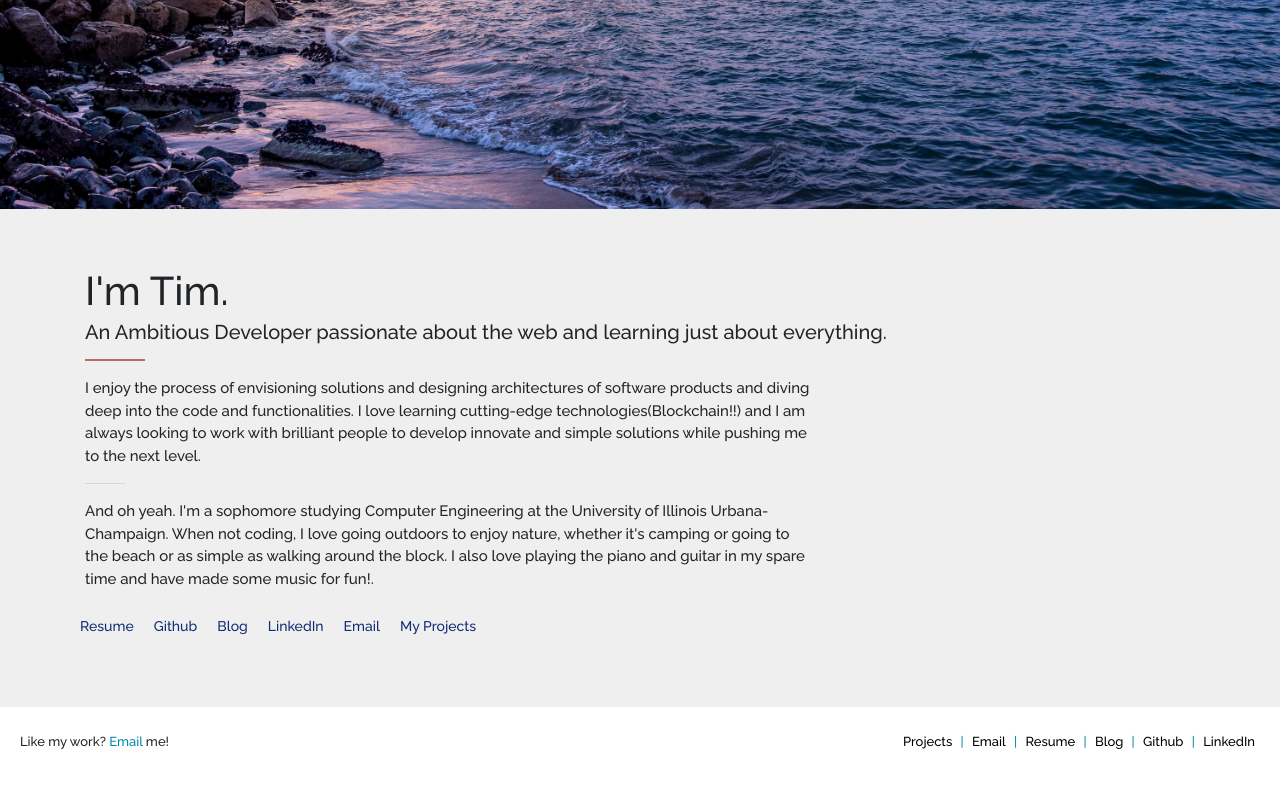
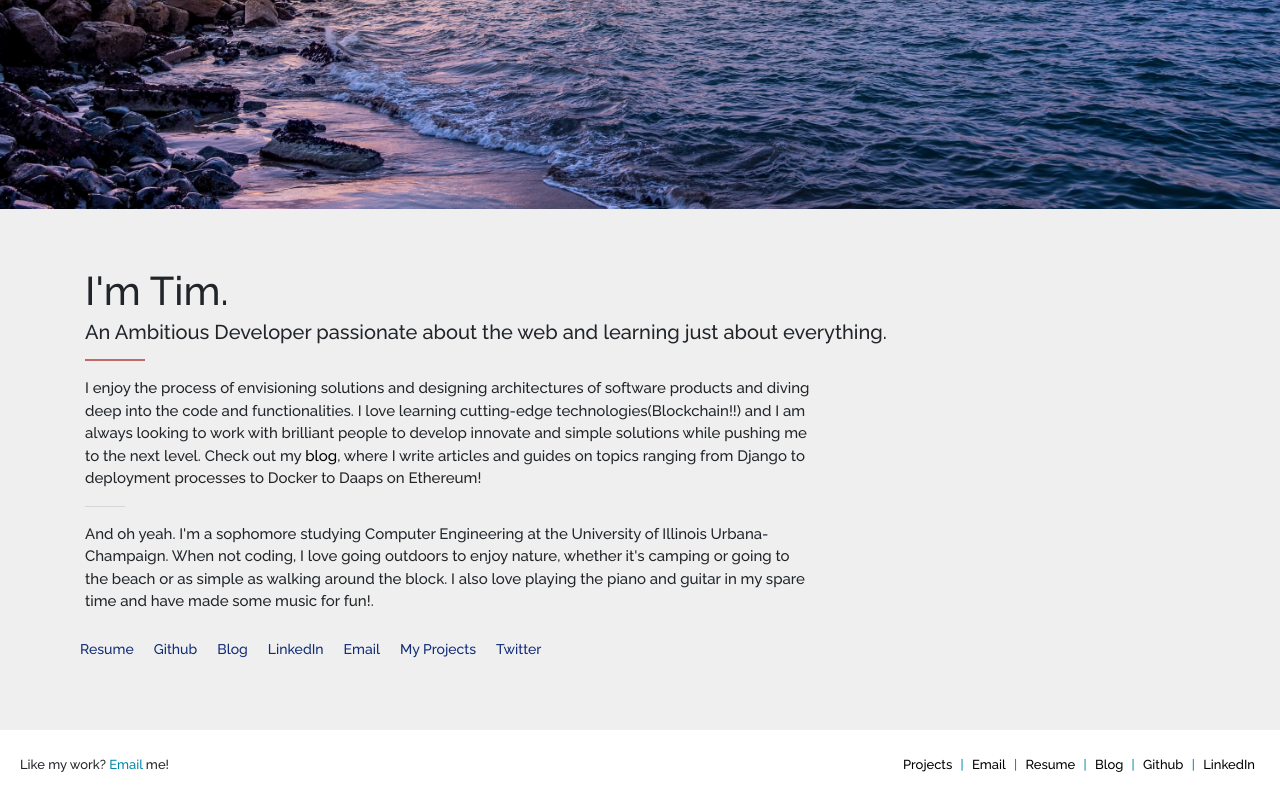
Before and after one commit to tko22/old.timothyko.org, a React (Create React App) app in the folder frontend/: page / in a window 1280 px wide. Shown: the part 477-1277 px from the top of the page. Before the commit the page ends 1254 px from the top, so only its background shows below. Built offline with nearby package versions, Linux system fonts and the light colour scheme.

Commit message:
added twitter

```diff
--- a/frontend/src/components/AboutMe.js
+++ b/frontend/src/components/AboutMe.js
@@ -19,7 +19,8 @@ class AboutMe extends Component {
                                 <p>I enjoy the process of envisioning solutions and designing architectures of software products
                                     and diving deep into the code and functionalities. I love learning cutting-edge technologies(Blockchain!!) and
                                     I am always looking to work with brilliant people to develop innovate and simple solutions
-                                    while pushing me to the next level.
+                                    while pushing me to the next level. Check out my <a href="https://medium.com/@timmykko">blog</a>, where I write articles and guides
+                                    on topics ranging from Django to deployment processes to Docker to Daaps on Ethereum!
                                     <hr width="40" style={{marginLeft:0}}/>
                                     And oh yeah. I'm a sophomore studying Computer Engineering at the University of Illinois Urbana-Champaign.
                                     When not coding, I love going outdoors to enjoy nature, whether it's
@@ -39,6 +40,7 @@ class AboutMe extends Component {
                             <a href="https://www.linkedin.com/in/timothy-ko/" className="personal-links">LinkedIn</a>
                             <a href="mailto:tk2@illinois.edu" className="personal-links">Email</a>
                             <a href="/projects" className="personal-links">My Projects</a>
+                            <a href="https://twitter.com/timmykko6" className="personal-links">Twitter</a>
                         </div>
                     </div>
                 </Reveal>
```
